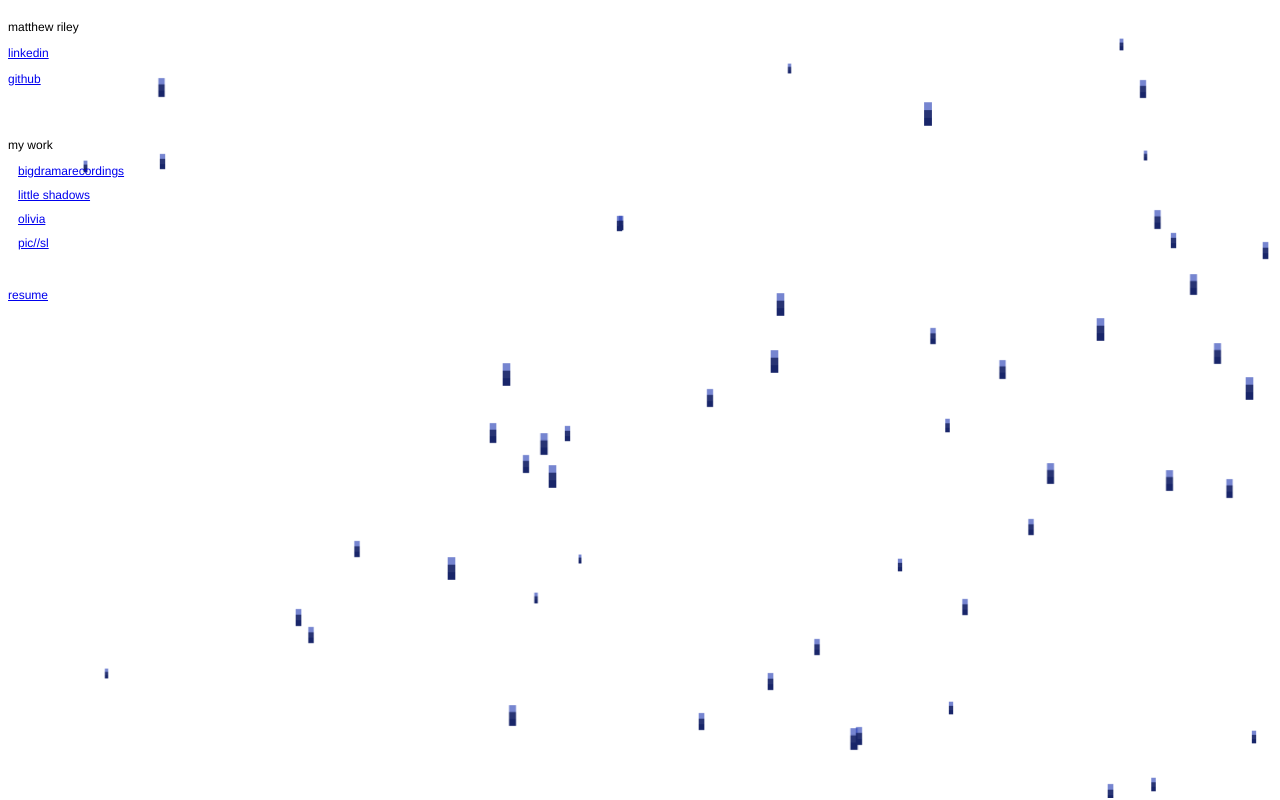
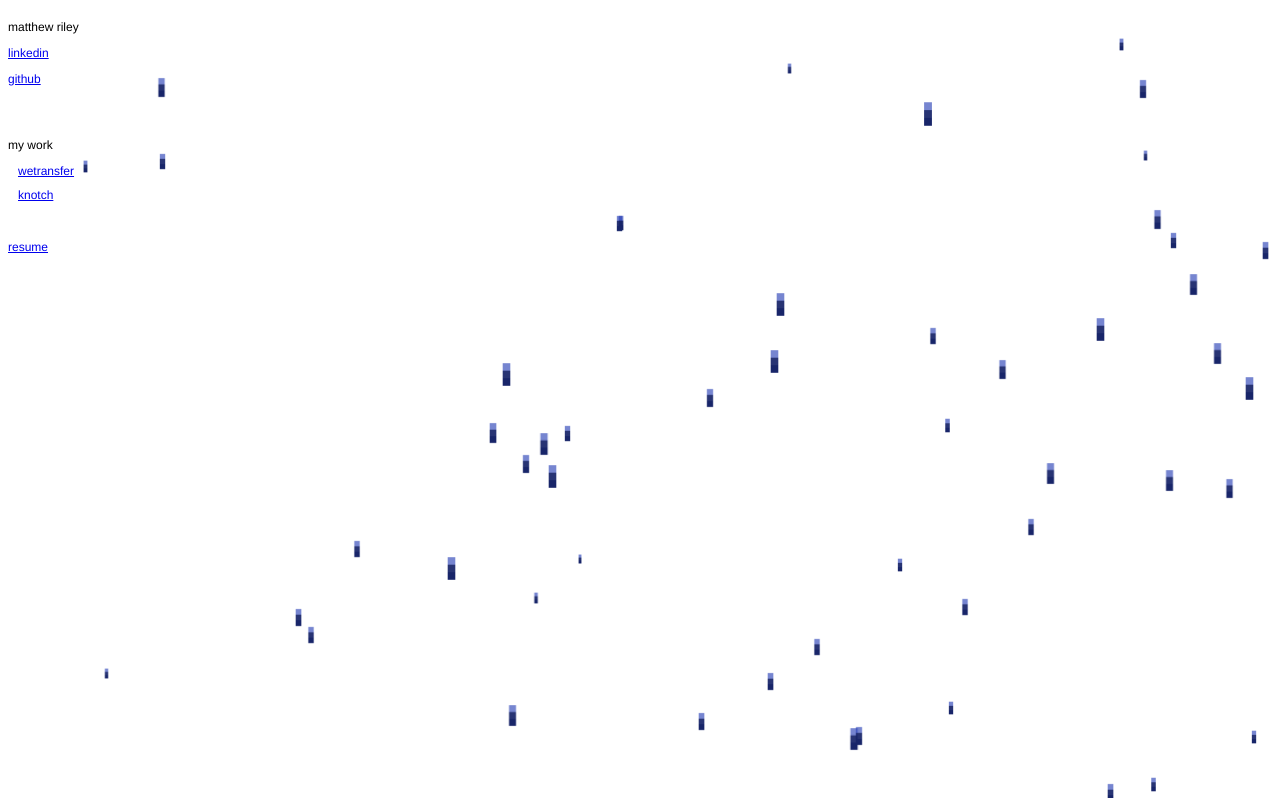
Before and after one commit to m-ttriley/m-ttriley.github.io, a plain HTML site: page index.html in a window 1280 px wide. Drawn offline with Linux system fonts and the light colour scheme.

Commit message:
Update index.html
adds work history

```diff
--- a/index.html
+++ b/index.html
@@ -16,10 +16,8 @@
     <br>
     <p id="my work">my work</p>
     <ul id="art-list">
-        <li><a href="http://www.bigdramarecordings.com">bigdramarecordings</a></li>
-        <li><a href="https://pigeonsandplanes.com/discover/2017/12/little-shadows-college?utm_source=twitter&utm_medium=social&utm_campaign=papsocial">little shadows</a></li>
-        <li><a href="https://soundcloud.com/olivia">olivia</a></li>
-        <li><a href="https://github.com/m-ttriley/picsl">pic//sl</a></li>
+        <li><a href="https://wetransfer.com/">wetransfer</a></li>
+        <li><a href="https://www.knotch.com/">knotch</a></li>
     </ul>
     <br>
     <p id="resume"><a href="Matthew_Riley_Resume.pdf">resume</a></p>
```
